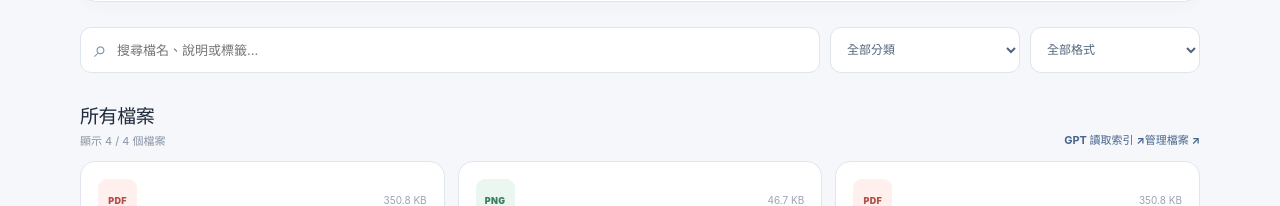
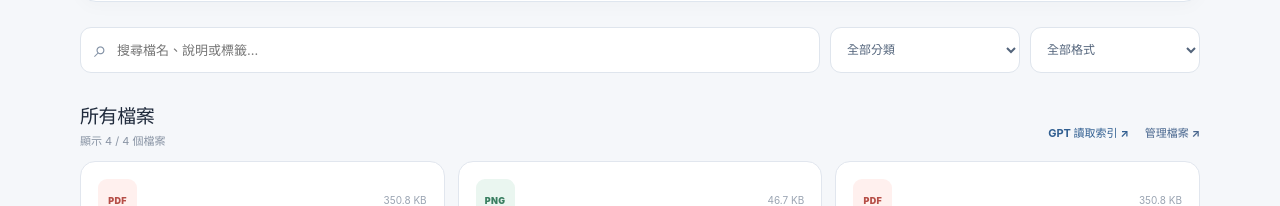
Before and after one commit to yuanting0117a/mason-learning-hub, a plain HTML site: page index.html in a window 1280 px wide. Shown: the part 1170-1376 px from the top of the page. Drawn offline with Linux system fonts and the light colour scheme.

Commit message:
Style GPT index action link

```diff
--- a/styles.css
+++ b/styles.css
@@ -92,3 +92,5 @@ footer{display:flex;justify-content:space-between;gap:16px;margin-top:22px;font-
 /* v1.1.0 video screenshot metadata */
 .file-tags span{max-width:100%;overflow-wrap:anywhere}
 .upload-fields input:focus{border-color:#8da5c5;box-shadow:0 0 0 3px #dce7f5}
+
+.summary-links{display:flex;align-items:center;gap:16px;flex-wrap:wrap}.summary-links .manage-link:first-child{color:#315f91}
```
